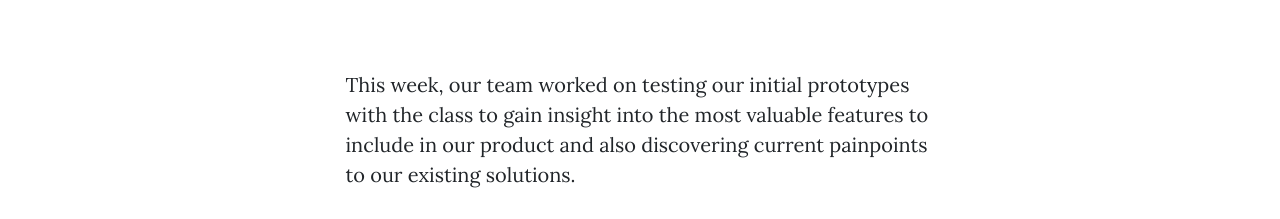
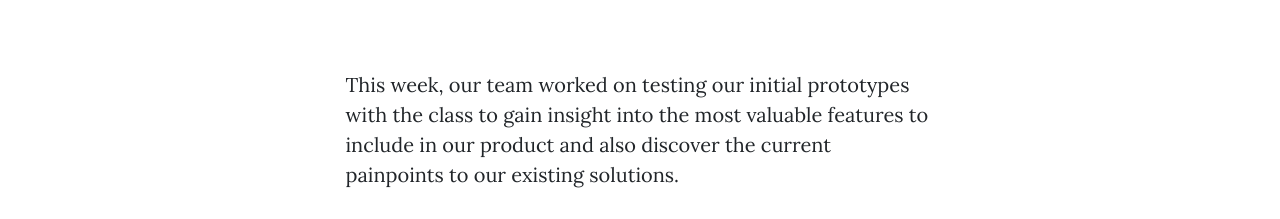
Before and after one commit to ericlee35/ENGR-Git, a plain HTML site: page 5-prototyping.html in a window 1280 px wide. Shown: the part 576-795 px from the top of the page. Drawn offline with nearby package versions, Linux system fonts and the light colour scheme.

Commit message:
Update 5-prototyping.html

```diff
--- a/5-prototyping.html
+++ b/5-prototyping.html
@@ -60,7 +60,7 @@
             <div class="container px-4 px-lg-5">
                 <div class="row gx-4 gx-lg-5 justify-content-center">
                     <div class="col-md-10 col-lg-8 col-xl-7">
-                        <p>This week, our team worked on testing our initial prototypes with the class to gain insight into the most valuable features to include in our product and also discovering current painpoints to our existing solutions.</p>
+                        <p>This week, our team worked on testing our initial prototypes with the class to gain insight into the most valuable features to include in our product and also discover the current painpoints to our existing solutions.</p>
 
                         <h1>Design Review</h1>
                         <h3>Analyze</h3>
```
